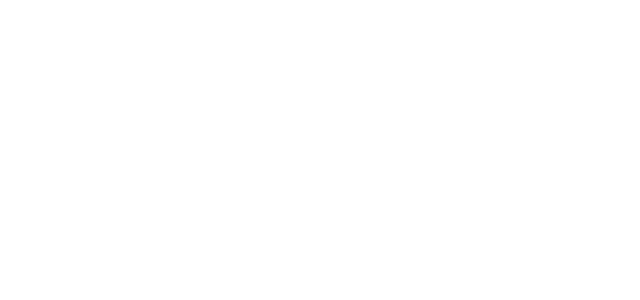
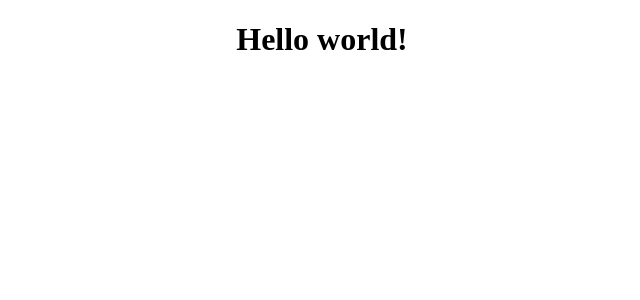
Before and after one commit to h-latta/Video_Games_React, a React (Create React App) app: page / in a window 1280 px wide. Shown: the top 300 px of the page, without its empty margins (318-958 px from the left). Built offline with nearby package versions, Linux system fonts and the light colour scheme.

Commit message:
Updated Page Title, Installed React Charts and Bootstrap

```diff
--- a/package.json
+++ b/package.json
@@ -6,8 +6,10 @@
     "@testing-library/jest-dom": "^5.16.3",
     "@testing-library/react": "^12.1.4",
     "@testing-library/user-event": "^13.5.0",
+    "bootstrap": "^5.1.3",
     "react": "^18.0.0",
     "react-dom": "^18.0.0",
+    "react-google-charts": "^4.0.0",
     "react-scripts": "5.0.0",
     "web-vitals": "^2.1.4"
   },
--- a/public/index.html
+++ b/public/index.html
@@ -24,7 +24,7 @@
       work correctly both with client-side routing and a non-root public URL.
       Learn how to configure a non-root public URL by running `npm run build`.
     -->
-    <title>React App</title>
+    <title>Video Game Analysis</title>
   </head>
   <body>
     <noscript>You need to enable JavaScript to run this app.</noscript>
--- a/src/App.js
+++ b/src/App.js
@@ -3,7 +3,7 @@ import './App.css';
 function App() {
   return (
     <div className="App">
-
+      <h1>Hello world!</h1>
     </div>
   );
 }
```
Also changed, not shown: 1 other file (tests, documents, lock files or other folders).
